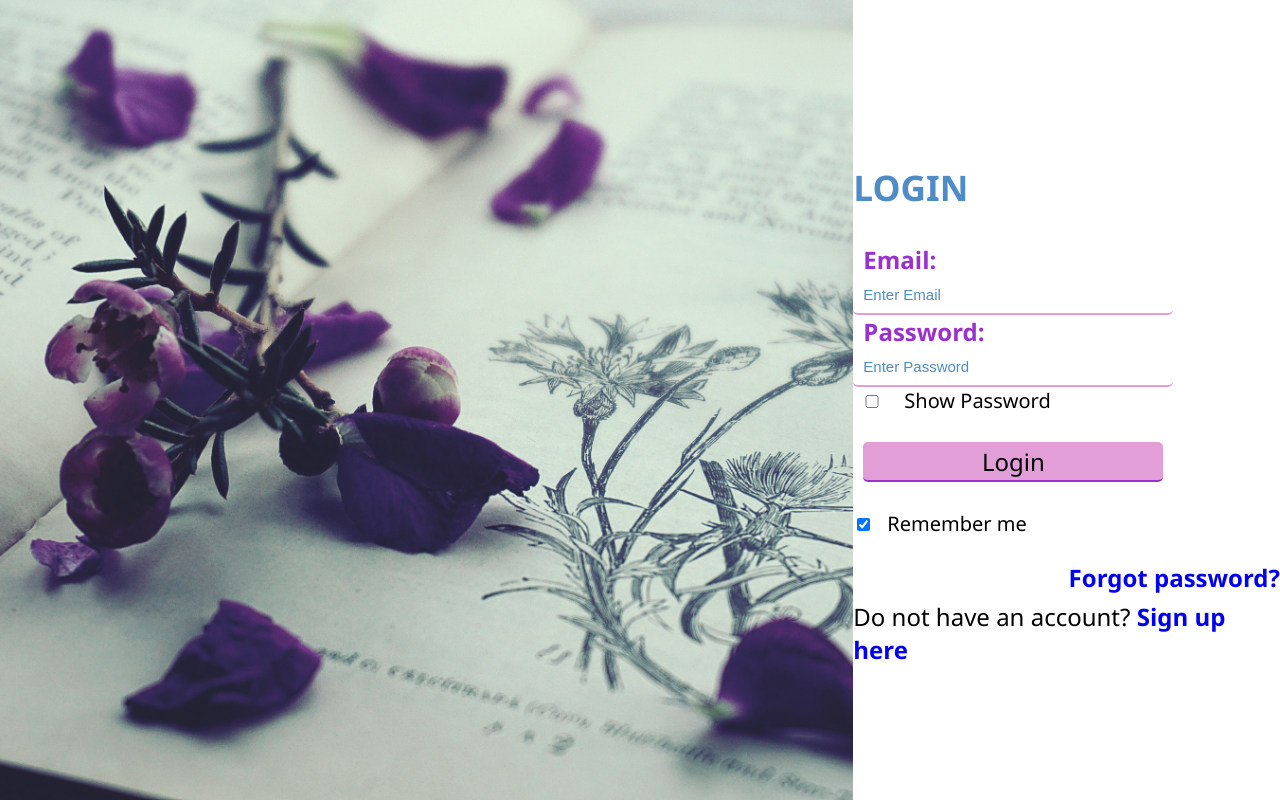
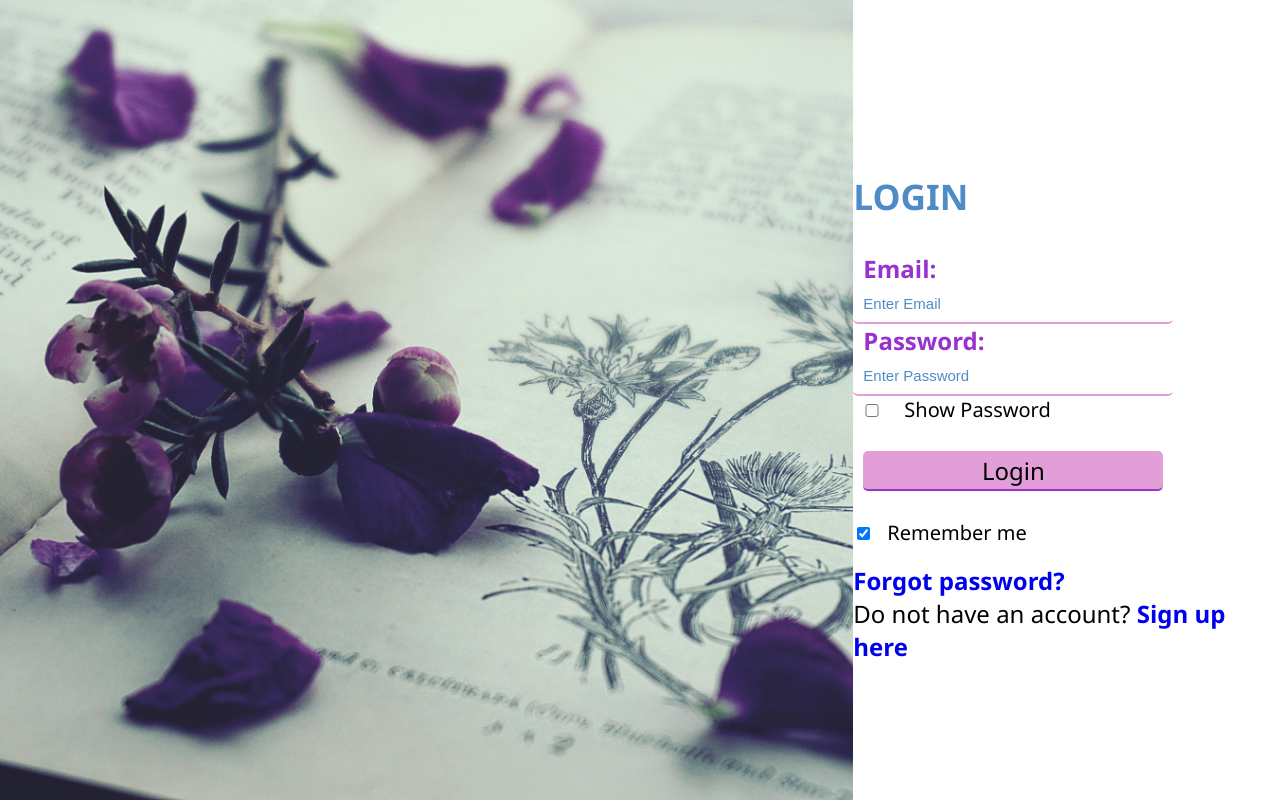
Before and after one commit to Priscilla-Odame/bookly, a Django app: page /login/ in a window 1280 px wide. Run offline with Django 3.2, Linux system fonts and the light colour scheme.

Commit message:
edit media screens orientation for form

```diff
--- a/app/static/css/main.css
+++ b/app/static/css/main.css
@@ -124,7 +124,7 @@
     }
 
 @media screen and (orientation: landscape) {
-    .login{margin-top: 6px; float:right;}
+    .form{margin-top: 6px; float:right;}
     }
 
 /*
```
